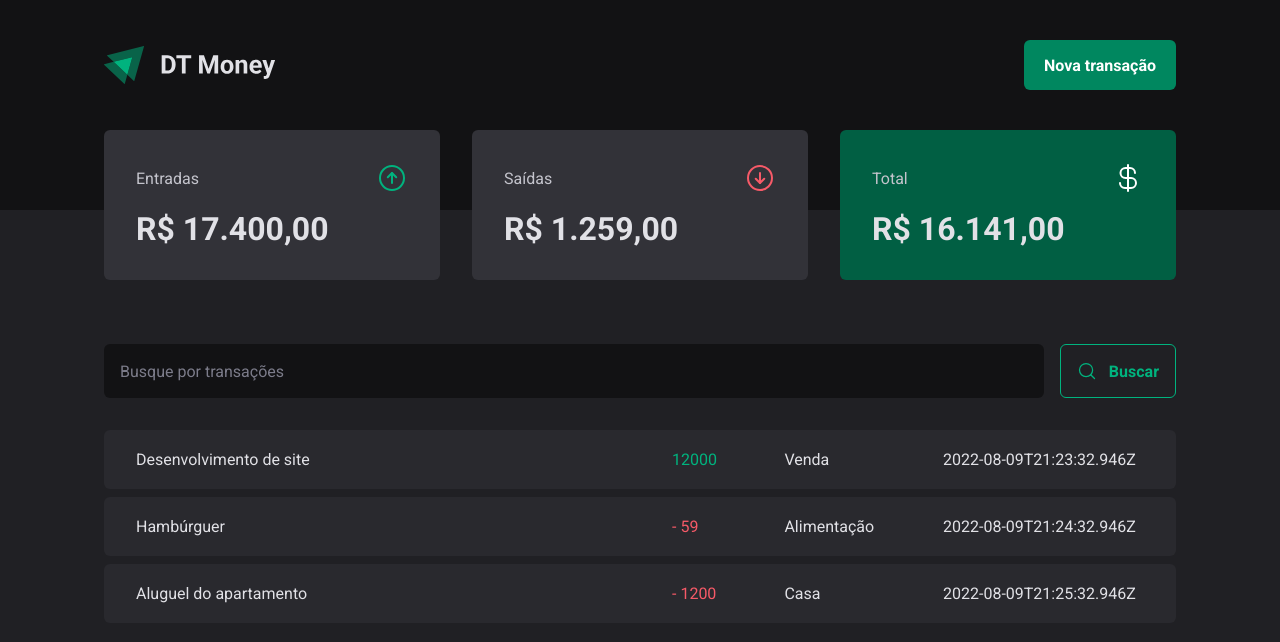
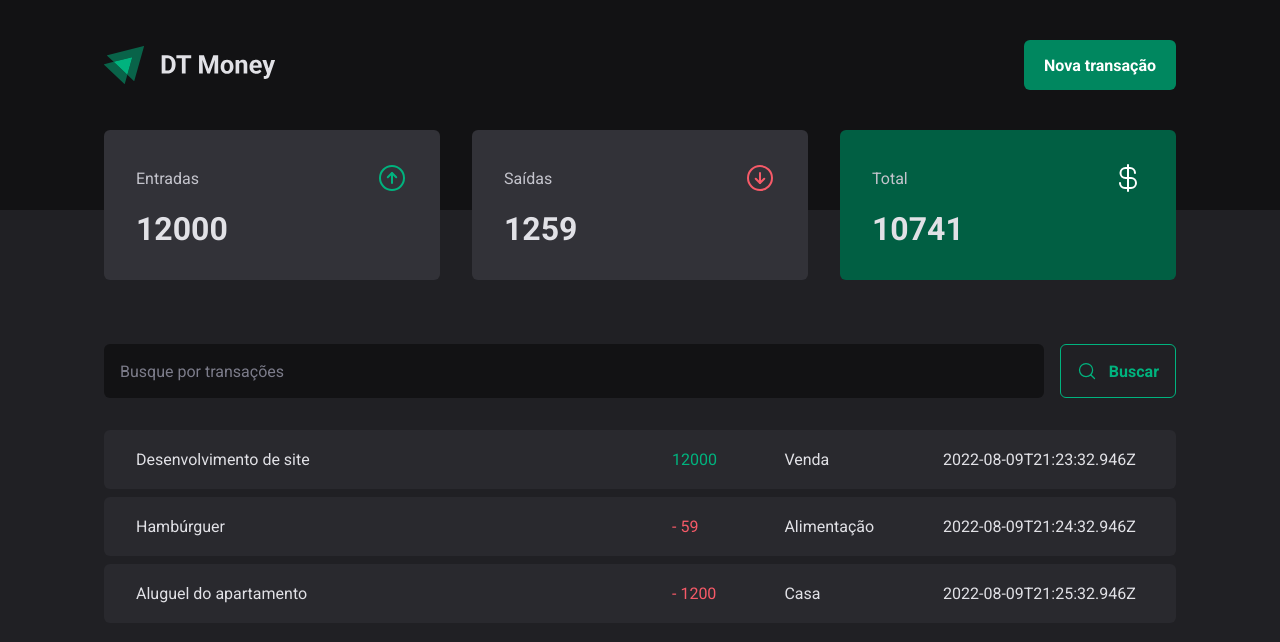
Before and after one commit to wfl-junior/rocketseat-ignite-react-dtmoney, a React (Vite) app: page / in a window 1280 px wide. Shown: the top 642 px of the page. Built offline with nearby package versions, Linux system fonts and the light colour scheme; data requests are answered from the project's data file.

Commit message:
Calculando resumo de transações

```diff
--- a/src/components/Summary/index.tsx
+++ b/src/components/Summary/index.tsx
@@ -1,11 +1,32 @@
 import { ArrowCircleDown, ArrowCircleUp, CurrencyDollar } from "phosphor-react";
 import { useTheme } from "styled-components";
+import { useTransactionsContext } from "../../contexts/TransactionsContext";
 import { SummaryCard, SummaryContainer } from "./styles";
 
 interface SummaryProps {}
 
 export const Summary: React.FC<SummaryProps> = () => {
   const { colors } = useTheme();
+  const { transactions } = useTransactionsContext();
+
+  const summary = transactions.reduce(
+    (sum, transaction) => {
+      if (transaction.type === "income") {
+        sum.income += transaction.price;
+        sum.total += transaction.price;
+      } else {
+        sum.outcome += transaction.price;
+        sum.total -= transaction.price;
+      }
+
+      return sum;
+    },
+    {
+      income: 0,
+      outcome: 0,
+      total: 0,
+    },
+  );
 
   return (
     <SummaryContainer>
@@ -15,7 +36,7 @@
           <ArrowCircleUp size={32} color={colors.green[300]} />
         </header>
 
-        <strong>R$ 17.400,00</strong>
+        <strong>{summary.income}</strong>
       </SummaryCard>
 
       <SummaryCard>
@@ -24,7 +45,7 @@
           <ArrowCircleDown size={32} color={colors.red[300]} />
         </header>
 
-        <strong>R$ 1.259,00</strong>
+        <strong>{summary.outcome}</strong>
       </SummaryCard>
 
       <SummaryCard variant="green">
@@ -33,7 +54,7 @@
           <CurrencyDollar size={32} color={colors.white} />
         </header>
 
-        <strong>R$ 16.141,00</strong>
+        <strong>{summary.total}</strong>
       </SummaryCard>
     </SummaryContainer>
   );
```
